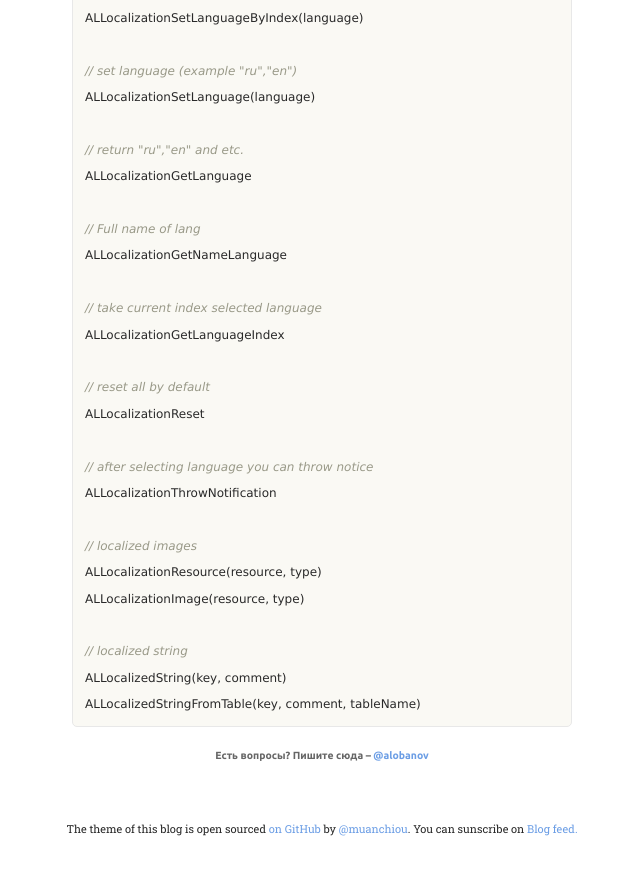
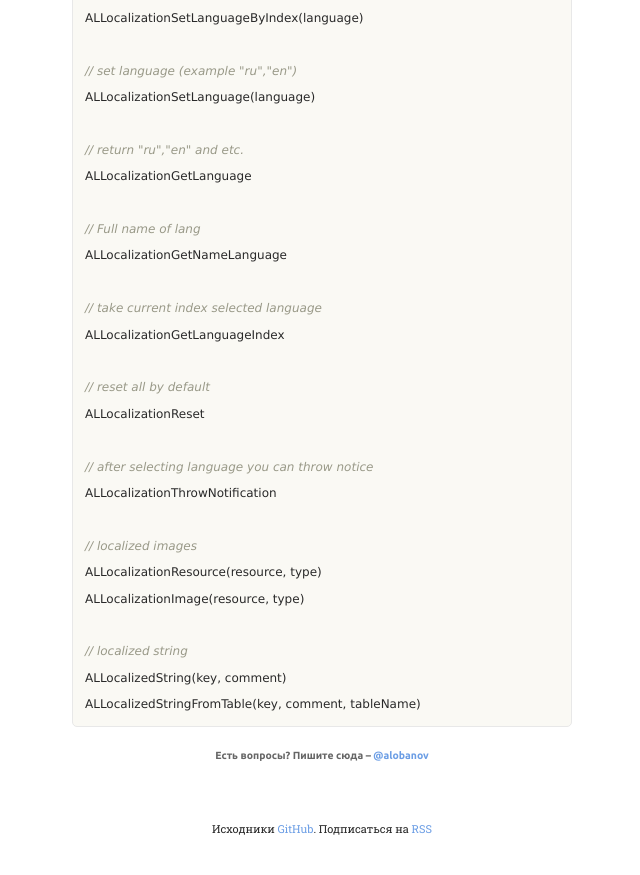
Before and after one commit to alobanov/alobanov.github.io, a Jekyll site: the page built from _posts/2014-01-7-2014-ALLocalizedManager.md, in a window 1280 px wide and 900 px high, scrolled down 2712 px. Shown: the top 875 px of the window, without its empty margins (318-958 px from the left). Built offline with Jekyll 4.4.1, drawn with Linux system fonts in a browser that asks for light colours; a script that is not in the unit is left out; comment, search, counter and statistics services are not loaded.

Commit message:
update footer

```diff
--- a/_includes/footer.html
+++ b/_includes/footer.html
@@ -1,5 +1,5 @@
 <footer class="site-footer">
   <div class="container">
-    The theme of this blog is open sourced <a href="https://github.com/muan/muan.github.com" target="_blank" id="repo">on GitHub</a> by <a href="https://twitter.com/muanchiou" target="_blank" id="twitter">@muanchiou</a>. You can sunscribe on <a href="/feed.xml" target="_blank">Blog feed.</a>
+    Исходники <a href="https://github.com/muan/muan.github.com" target="_blank" id="repo"> GitHub</a>. Подписаться на <a href="/feed.xml" target="_blank">RSS</a>
   </div>
 </footer>
```
Also changed, not shown: 1 other file.
